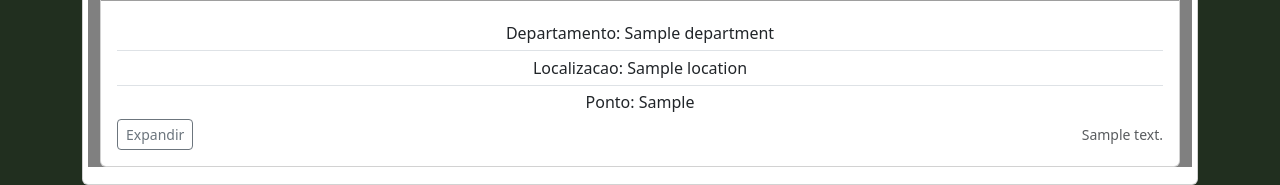
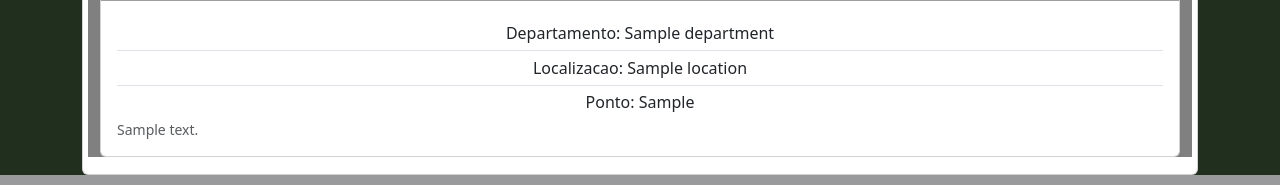
Before and after one commit to dmsb/security-camera-ifpe, a Flask app: template templates/cameras.html in a window 1280 px wide. Shown: the part 961-1146 px from the top of the page. Run offline with Flask 2, Linux system fonts and the light colour scheme; the template is opened without the code that fills it: most values are stand-ins (such as "Sample title", 1, 10 or a date in 2020); parts of the project's set-up code (start-up, migrations or seed data) failed here and were passed over; some libraries are stand-ins or nearby versions; grey boxes are pictures that could not be loaded.

Commit message:
button useless removed

```diff
--- a/templates/cameras.html
+++ b/templates/cameras.html
@@ -41,9 +41,6 @@
                                     <li class="list-group-item">Ponto: {{ cameras_matrix[i][j][1].specific_location }}</li>
                                 </ul>
                                 <div class="d-flex justify-content-between align-items-center">
-                                    <div class="btn-group">
-                                        <button type="button" class="btn btn-sm btn-outline-secondary">Expandir</button>
-                                    </div>
                                     <small class="text-muted">{{ cameras_matrix[i][j][1].mac_address}}</small>
                                 </div>
                             </div>
```
